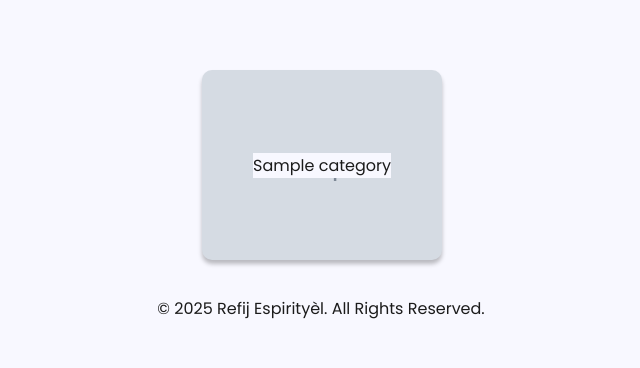
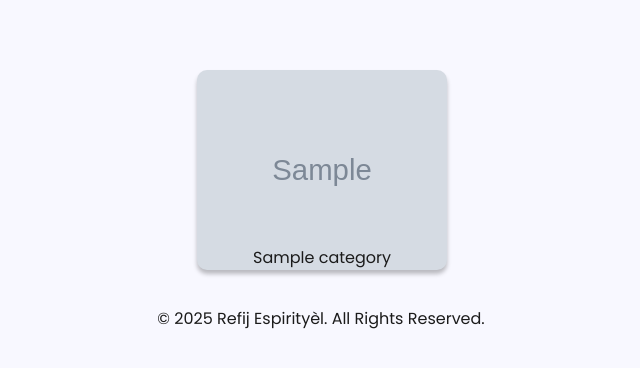
Before and after one commit to cjpx/PathOfGrace, a Django app: page /chant/ in a window 1280 px wide. Shown: the part 107-475 px from the top of the page, without its empty margins (319-959 px from the left). Run offline with Django 5.2, Linux system fonts and the light colour scheme; tables that the repository leaves empty hold one stand-in row (values such as "Sample post"); grey boxes marked "Sample" are stand-in pictures.

Commit message:
feat: style h1 card tag

```diff
--- a/chant/static/chant/chant_home.css
+++ b/chant/static/chant/chant_home.css
@@ -16,17 +16,15 @@
     background-color: #fff;
     border: none;
     border-radius: 10px;
-    padding: 20px;
     margin: 20px 2px 0px 4px;
-    width: 200px; /* Set the width of each card */
-    height: 150px;
-    align-items: center;
+    width: 250px; /* Set the width of each card */
+    height: 200px;
+    display: flex;
+    align-items: flex-end;
     justify-content: center;
-    display: flex;
+    text-align: center;
     box-shadow: 0 4px 4px rgba(0, 0, 0, 0.25); /* Adds a subtle shadow around the card */
     transition: transform 0.3s ease; /* Smooth transition for hover effect */
-    display: flex;
-    justify-content: center;
 }
 
 /* Card hover effect */
@@ -38,6 +36,8 @@
 /* Card heading styling */
 .card h1 {
     font-size: var(--font-size-md);
+    margin: 10px 0 0 0;
     font-weight: var(--font-weight-normal);
     color: var(--color-black);
+    background-color: transparent;
 }
```
